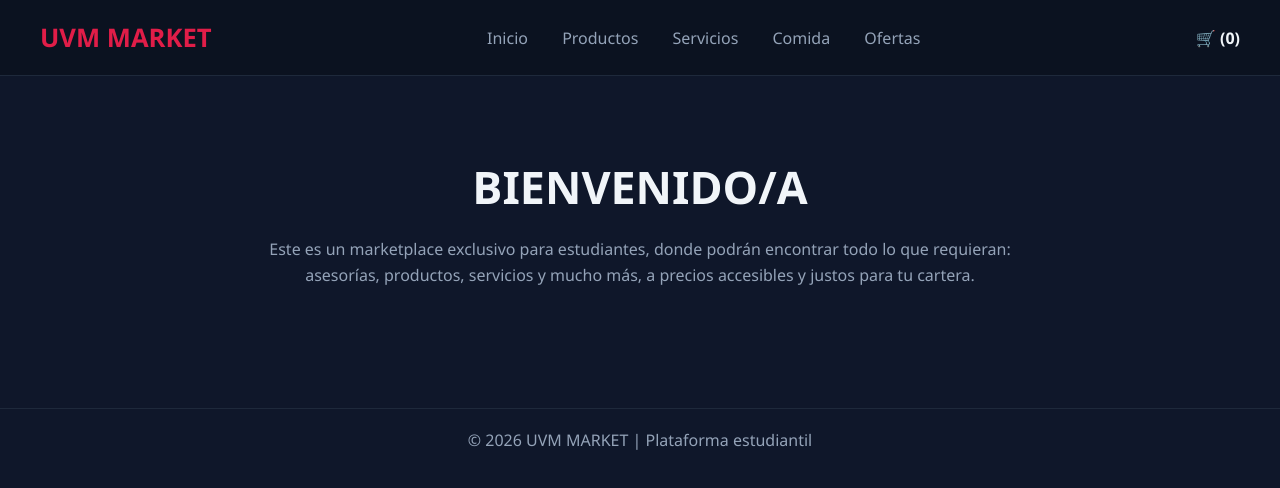
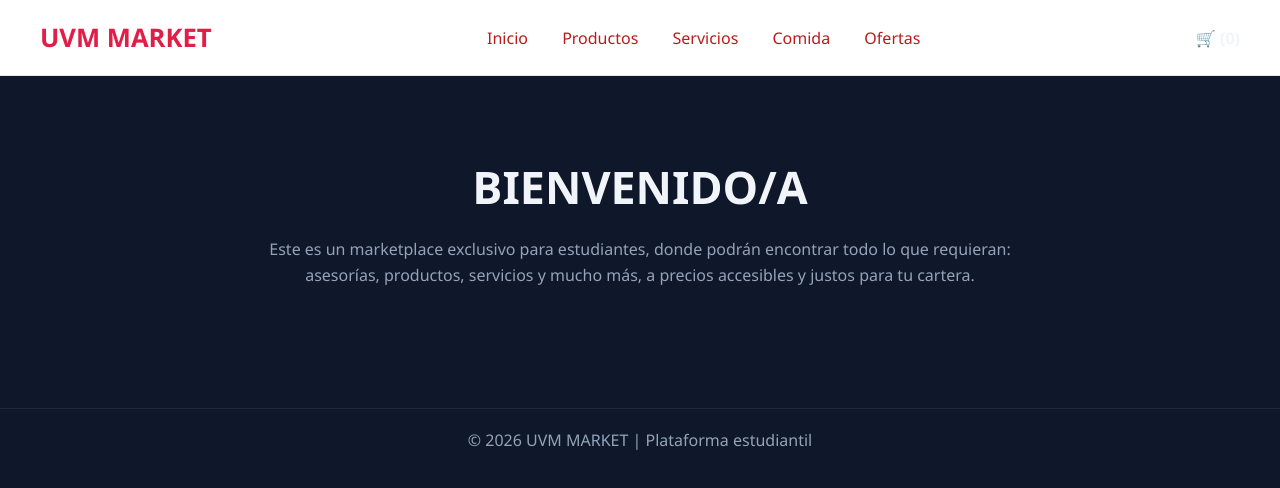
Before and after one commit to mvpbaxt22/UVM-MARKET, a plain HTML site: page index.html in a window 1280 px wide. Drawn offline with Linux system fonts and the light colour scheme.

Commit message:
Update index.html

```diff
--- a/index.html
+++ b/index.html
@@ -28,8 +28,8 @@ header{
     justify-content:space-between;
     align-items:center;
     padding:20px 40px;
-    background:#0b1220;
-    border-bottom:1px solid #1e293b;
+    background:#ffffff;
+    border-bottom:1px solid #e5e7eb;
 }
 
 .logo{ font-size:1.6rem; font-weight:bold; color:var(--accent); }
@@ -37,7 +37,7 @@ header{
 nav a{
     margin:0 15px;
     text-decoration:none;
-    color:var(--sub);
+    color:#b91c1c;
     cursor:pointer;
 }
 
```
